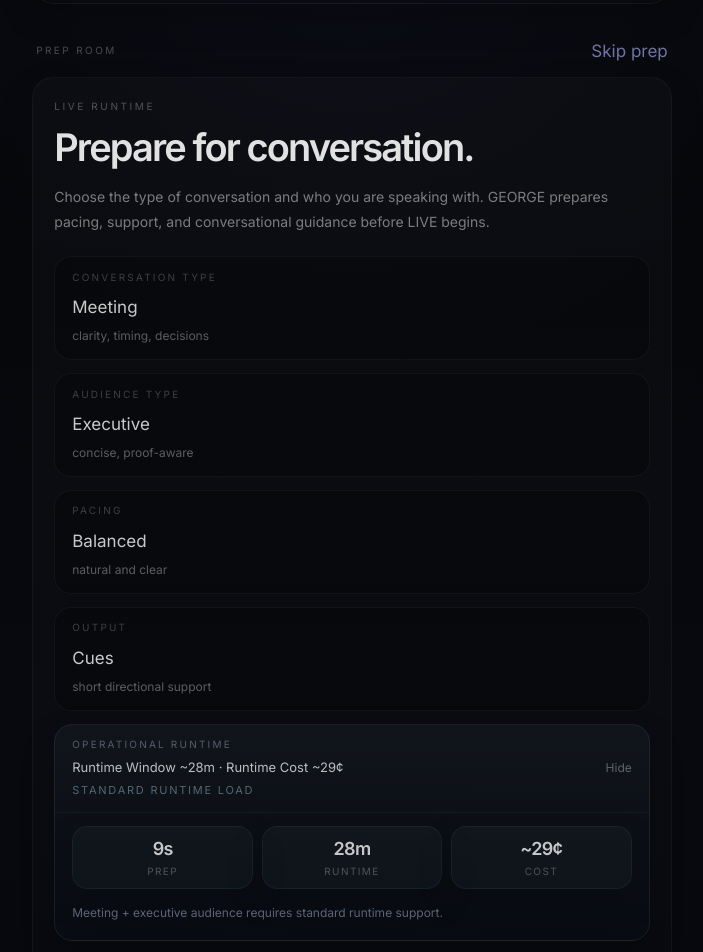
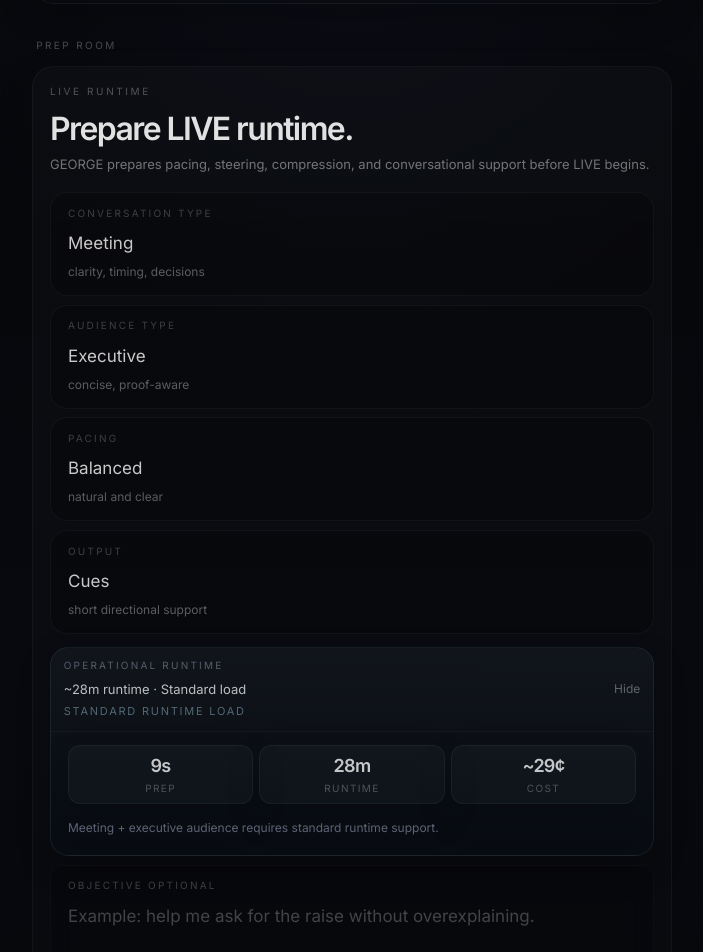
Before and after one commit to LesKemVal/ai-clarity, a Next.js app: page /george/live-entry in a window 1280 px wide. Shown: the part 120-1072 px from the top of the page, without its empty margins (288-991 px from the left). Built offline with nearby package versions, Linux system fonts and the light colour scheme.

Commit message:
Refine LIVE prep room operational density

```diff
--- a/app/george/live-entry/LiveEntryClient.tsx
+++ b/app/george/live-entry/LiveEntryClient.tsx
@@ -510,24 +510,17 @@ export default function LiveEntryClient() {
 
         <div className="mb-3 flex items-center justify-between gap-3 px-1">
           <div className="text-[10px] uppercase tracking-[0.24em] text-white/26">Prep Room</div>
-          <button
-            type="button"
-            onClick={() => startLive(true)}
-            className="text-[12px] font-medium text-[#AEB6FF]/62 underline-offset-4 transition hover:text-[#D7DCFF] hover:underline"
-          >
-            Skip prep
-          </button>
         </div>
 
-        <section className="rounded-[1.25rem] border border-white/[0.04] bg-[linear-gradient(180deg,rgba(255,255,255,0.018),rgba(255,255,255,0.005))] p-4 shadow-[0_18px_54px_rgba(0,0,0,0.26)] sm:p-5">
+        <section className="rounded-[1.25rem] border border-white/[0.04] bg-[linear-gradient(180deg,rgba(255,255,255,0.018),rgba(255,255,255,0.005))] p-3 shadow-[0_18px_54px_rgba(0,0,0,0.26)] sm:p-4">
           <div className="text-[10px] uppercase tracking-[0.26em] text-white/28">LIVE Runtime</div>
 
-          <h1 className="mt-3 text-[28px] font-semibold leading-[1.02] tracking-[-0.05em] text-white/88 sm:text-[38px]">
-            Prepare for conversation.
+          <h1 className="mt-3 text-[24px] font-semibold leading-[1.02] tracking-[-0.05em] text-white/88 sm:text-[32px]">
+            Prepare LIVE runtime.
           </h1>
 
-          <p className="mt-4 text-[14px] leading-6 text-white/46">
-            Choose the type of conversation and who you are speaking with. GEORGE prepares pacing, support, and conversational guidance before LIVE begins.
+          <p className="mt-2 text-[13px] leading-5 text-white/42">
+            GEORGE prepares pacing, steering, compression, and conversational support before LIVE begins.
           </p>
 
           {runtimeMotionContext && (
@@ -537,7 +530,7 @@ export default function LiveEntryClient() {
             </div>
           )}
 
-          <div className="mt-5 grid gap-3">
+          <div className="mt-4 grid gap-2">
             <CompactSelect label="Conversation type" value={conversationType} options={CONVERSATION_TYPES} onChange={setConversationType} />
             <CompactSelect label="Audience type" value={audienceType} options={AUDIENCE_TYPES} onChange={setAudienceType} />
             <CompactSelect label="Pacing" value={pacing} options={PACING_OPTIONS} onChange={setPacing} />
@@ -548,12 +541,12 @@ export default function LiveEntryClient() {
             <button
               type="button"
               onClick={() => setShowResourceMeter((value) => !value)}
-              className="flex w-full items-center justify-between gap-3 px-4 py-3 text-left"
+              className="flex w-full items-center justify-between gap-3 px-3 py-2.5 text-left"
             >
               <div>
                 <div className="text-[10px] uppercase tracking-[0.22em] text-[#D7DCFF]/36">Operational runtime</div>
                 <div className="mt-1 text-[13px] text-white/72">
-                  Runtime Window ~{finalResourceEstimate.runtimeMinutes}m · Runtime Cost ~{finalResourceEstimate.estimatedCents}¢
+                  ~{finalResourceEstimate.runtimeMinutes}m runtime · {finalResourceEstimate.intensity} load
                 </div>
                 <div className="mt-1 text-[11px] uppercase tracking-[0.16em] text-[#8FB6C9]/52">
                   {finalResourceEstimate.intensity} runtime load
@@ -564,16 +557,16 @@ export default function LiveEntryClient() {
 
             {showResourceMeter && (
               <div className="border-t border-white/[0.035] px-4 pb-4 pt-3">
-                <div className="grid grid-cols-3 gap-2 text-center">
-                  <div className="rounded-[0.9rem] border border-[#8FB6C9]/[0.08] bg-[#8FB6C9]/[0.04] px-2 py-2 shadow-[0_10px_28px_rgba(0,0,0,0.18)]">
+                <div className="grid grid-cols-3 gap-1.5 text-center">
+                  <div className="rounded-[0.72rem] border border-[#8FB6C9]/[0.08] bg-[#8FB6C9]/[0.04] px-2 py-1.5 shadow-[0_10px_28px_rgba(0,0,0,0.18)]">
                     <div className="text-[18px] font-semibold tracking-[-0.04em] text-white/76">{finalResourceEstimate.prepSeconds}s</div>
                     <div className="text-[10px] uppercase tracking-[0.14em] text-white/26">prep</div>
                   </div>
-                  <div className="rounded-[0.9rem] border border-[#8FB6C9]/[0.08] bg-[#8FB6C9]/[0.04] px-2 py-2 shadow-[0_10px_28px_rgba(0,0,0,0.18)]">
+                  <div className="rounded-[0.72rem] border border-[#8FB6C9]/[0.08] bg-[#8FB6C9]/[0.04] px-2 py-1.5 shadow-[0_10px_28px_rgba(0,0,0,0.18)]">
                     <div className="text-[18px] font-semibold tracking-[-0.04em] text-white/76">{finalResourceEstimate.runtimeMinutes}m</div>
                     <div className="text-[10px] uppercase tracking-[0.14em] text-white/26">runtime</div>
                   </div>
-                  <div className="rounded-[0.9rem] border border-[#8FB6C9]/[0.08] bg-[#8FB6C9]/[0.04] px-2 py-2 shadow-[0_10px_28px_rgba(0,0,0,0.18)]">
+                  <div className="rounded-[0.72rem] border border-[#8FB6C9]/[0.08] bg-[#8FB6C9]/[0.04] px-2 py-1.5 shadow-[0_10px_28px_rgba(0,0,0,0.18)]">
                     <div className="text-[18px] font-semibold tracking-[-0.04em] text-white/76">~{finalResourceEstimate.estimatedCents}¢</div>
                     <div className="text-[10px] uppercase tracking-[0.14em] text-white/26">cost</div>
                   </div>
@@ -584,18 +577,18 @@ export default function LiveEntryClient() {
             )}
           </div>
 
-          <label className="mt-3 block rounded-[1rem] border border-white/[0.028] bg-black/14 px-4 py-3 backdrop-blur-md">
+          <label className="mt-2 block rounded-[0.72rem] border border-white/[0.028] bg-black/14 px-4 py-3 backdrop-blur-md">
             <span className="block text-[10px] uppercase tracking-[0.22em] text-white/22">Objective optional</span>
             <textarea
               value={objective}
               onChange={(event) => setObjective(event.target.value)}
-              rows={3}
+              rows={2}
               placeholder="Example: help me ask for the raise without overexplaining."
               className="mt-2 w-full resize-none bg-transparent text-[15px] leading-6 text-white/76 outline-none placeholder:text-white/24"
             />
           </label>
 
-          <label className="mt-3 block rounded-[1rem] border border-[#8FB6C9]/[0.11] bg-[#8FB6C9]/[0.055] px-4 py-3 shadow-[0_10px_30px_rgba(80,130,190,0.10)] backdrop-blur-md">
+          <label className="mt-2 block rounded-[0.72rem] border border-[#8FB6C9]/[0.11] bg-[#8FB6C9]/[0.055] px-4 py-3 shadow-[0_10px_30px_rgba(80,130,190,0.10)] backdrop-blur-md">
             <span className="block text-[10px] uppercase tracking-[0.22em] text-[#D7DCFF]/30">{prepDocumentPrompt.label}</span>
             <div className="mt-2 flex items-center justify-between gap-3">
               <div className="min-w-0">
@@ -641,7 +634,7 @@ export default function LiveEntryClient() {
             </div>
           </label>
 
-          <label className="mt-3 block rounded-[1rem] border border-white/[0.028] bg-black/14 px-4 py-3 backdrop-blur-md">
+          <label className="mt-2 block rounded-[0.72rem] border border-white/[0.028] bg-black/14 px-4 py-3 backdrop-blur-md">
             <span className="block text-[10px] uppercase tracking-[0.22em] text-white/22">Steering words</span>
             <input
               value={controlWords}
```
